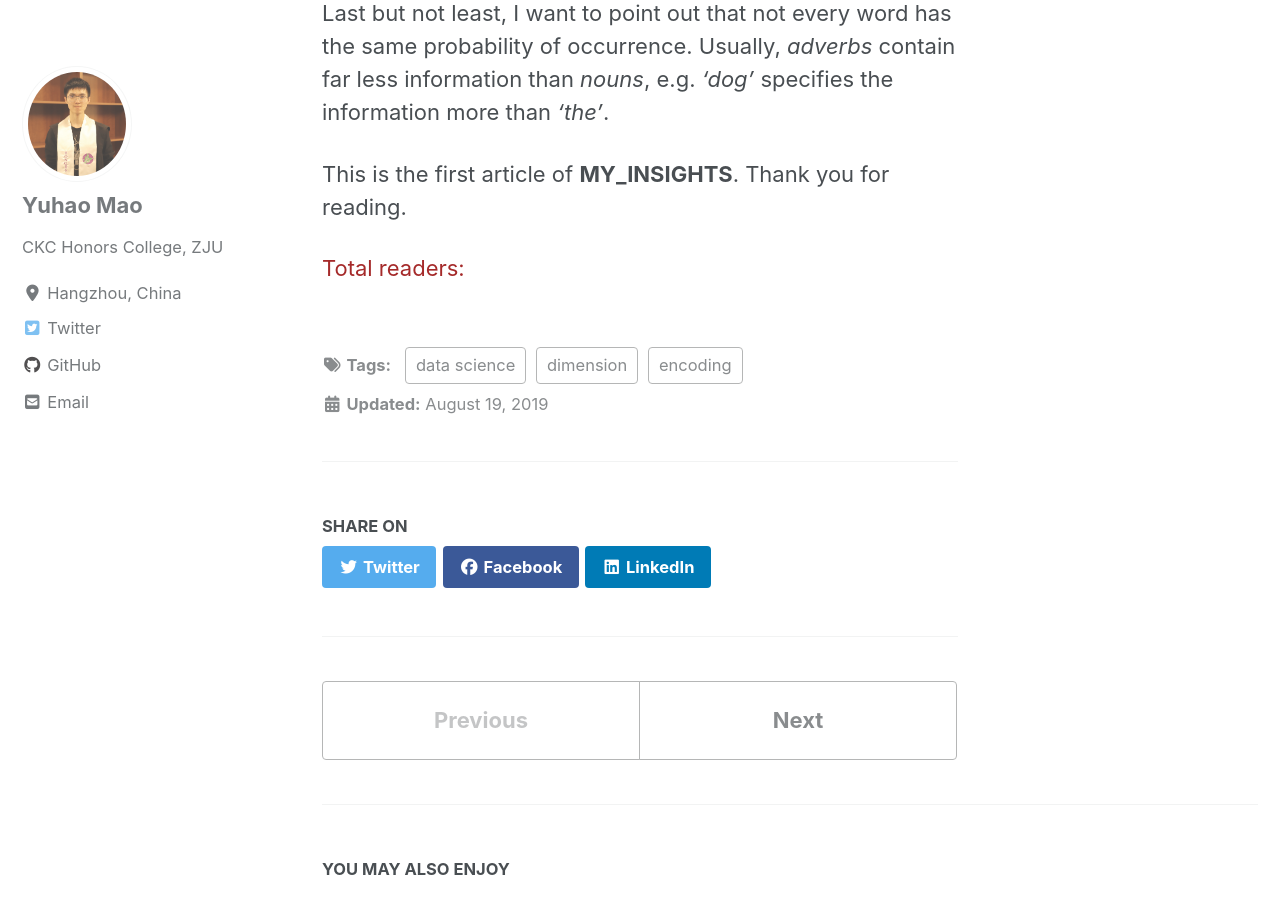
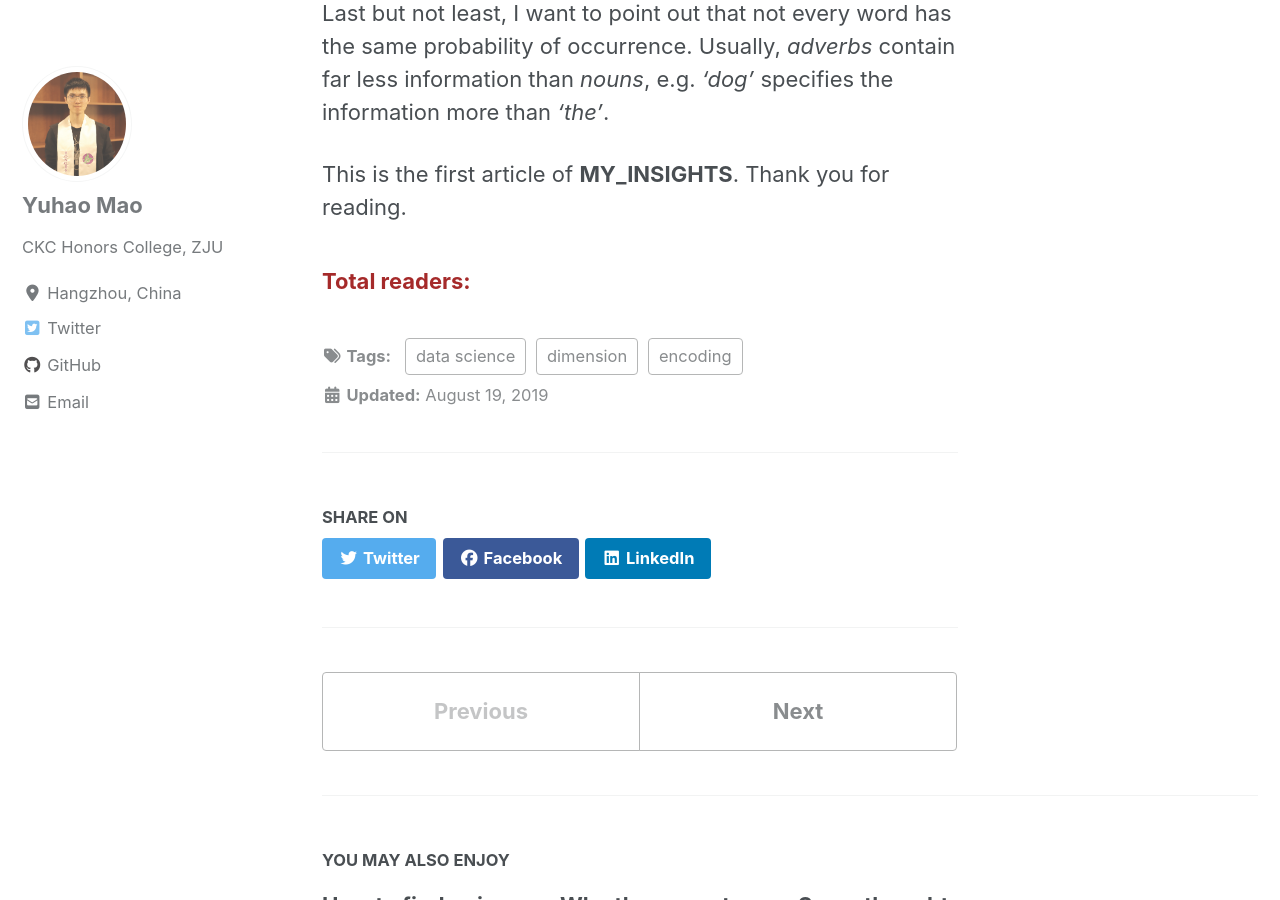
Before and after one commit to AlgebraLoveme/AlgebraLoveme.github.io, a Jekyll site: the page built from _posts/2019-08-19-Some_thoughts_about_dimension_representation.md, in a window 1280 px wide and 900 px high, scrolled down 3642 px. Built offline with Jekyll 4.4.1, drawn with Linux system fonts in a browser that asks for light colours; cached includes are drawn as plain includes; nearby versions of some CDN libraries; formulas are drawn with MathJax 3; comment, search, counter and statistics services are not loaded.

Commit message:
update counting

```diff
--- a/_layouts/home.html
+++ b/_layouts/home.html
@@ -16,6 +16,6 @@ layout: archive
 <h3 id="busuanzi_container_site_pv" style="align-content: center; color:brown; font: 200">Total visits: <span id="busuanzi_value_site_pv"></span></h3>
 <br>
 <br>
-<span id="busuanzi_container_site_uv" style="align-content: center; color:brown; font: 200">
+<h3 id="busuanzi_container_site_uv" style="align-content: center; color:brown; font: 200">
   Total visitors: <span id="busuanzi_value_site_uv"></span>
-</span>
+</h3>
--- a/_posts/2019-08-19-Some_thoughts_about_dimension_representation.md
+++ b/_posts/2019-08-19-Some_thoughts_about_dimension_representation.md
@@ -37,6 +37,6 @@ This is the first article of **MY_INSIGHTS**. Thank you for reading.
 <script async src="//busuanzi.ibruce.info/busuanzi/2.3/busuanzi.pure.mini.js">
 </script>
 
-<span id="busuanzi_container_page_pv" style="align-content: center; color:brown; font: 200">
+<h3 id="busuanzi_container_page_pv" style="align-content: center; color:brown; font: 200">
   Total readers: <span id="busuanzi_value_page_pv"></span>
-</span>
+</h3>
```
